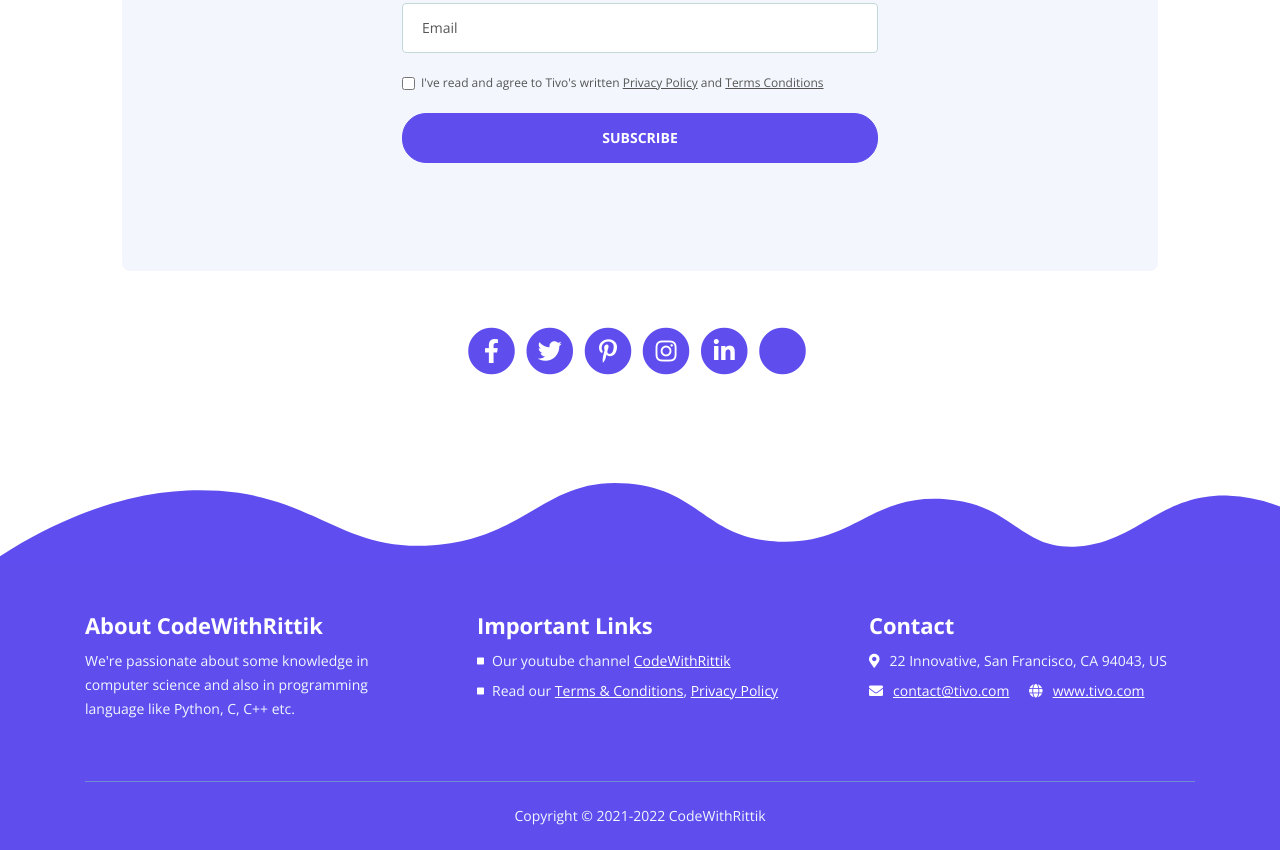
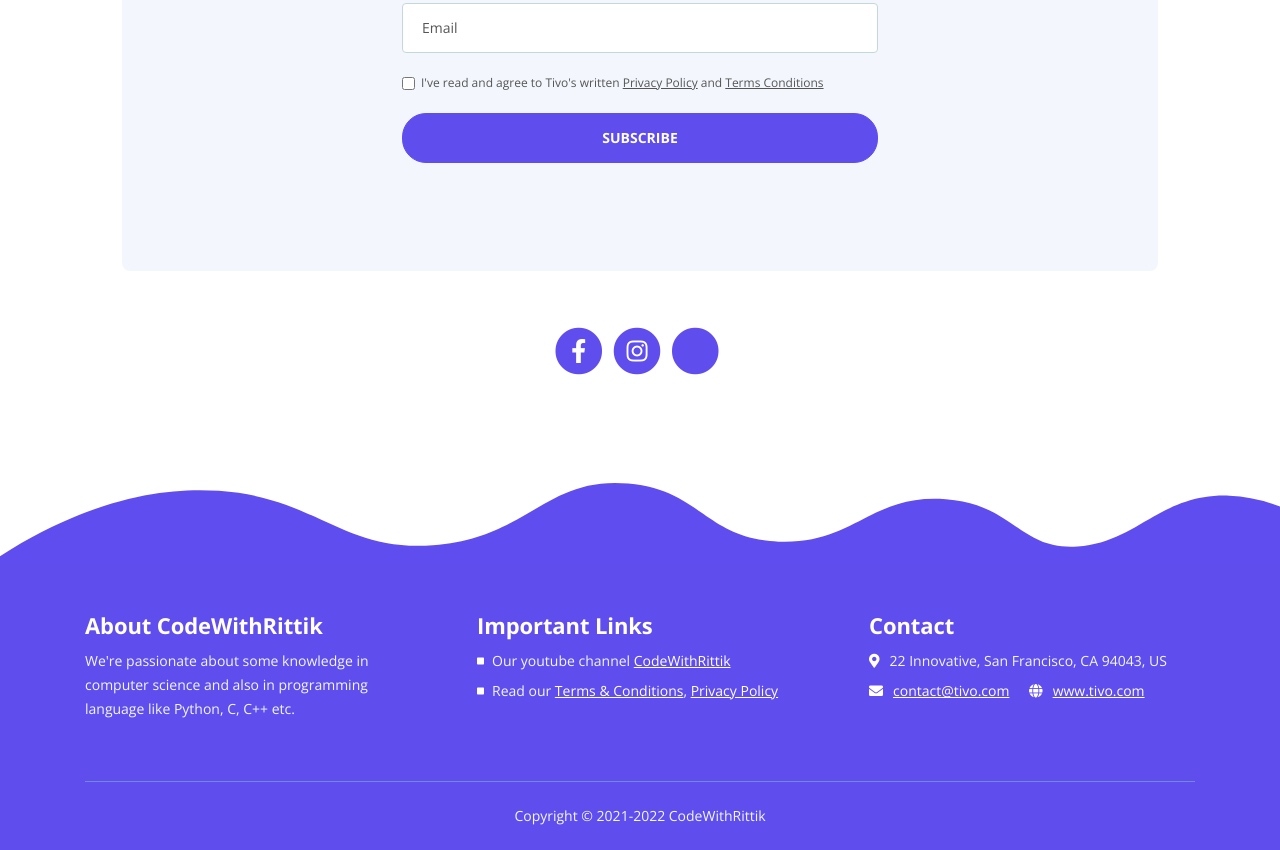
Before and after one commit to CodeWithRittik/codewithrittik.github.com, a plain HTML site: page index.html in a window 1280 px wide. Shown: the part 5328-6178 px from the top of the page. Drawn offline with nearby package versions, Linux system fonts and the light colour scheme.

```diff
--- a/index.html
+++ b/index.html
@@ -779,35 +779,19 @@
                                 <i class="fab fa-facebook-f fa-stack-1x"></i>
                             </a>
                         </span>
-                        <span class="fa-stack">
-                            <a href="#your-link">
-                                <i class="fas fa-circle fa-stack-2x"></i>
-                                <i class="fab fa-twitter fa-stack-1x"></i>
-                            </a>
-                        </span>
-                        <span class="fa-stack">
-                            <a href="#your-link">
-                                <i class="fas fa-circle fa-stack-2x"></i>
-                                <i class="fab fa-pinterest-p fa-stack-1x"></i>
-                            </a>
-                        </span>
+
                         <span class="fa-stack">
                             <a href="https://www.instagram.com/codewithrittik">
                                 <i class="fas fa-circle fa-stack-2x"></i>
                                 <i class="fab fa-instagram fa-stack-1x"></i>
                             </a>
                         </span>
-                        <span class="fa-stack">
-                            <a href="#your-link">
-                                <i class="fas fa-circle fa-stack-2x"></i>
-                                <i class="fab fa-linkedin-in fa-stack-1x"></i>
-                            </a>
-                        </span>
+
 
                         <span class="fa-stack">
                             <a href="https://github.com/CodeWithRittik/">
                                 <i class="fas fa-circle fa-stack-2x"></i>
-                                <i class="fab fa-github-in fa-stack-1x"></i>
+                                <i class="fab fa-github"></i>
                             </a>
                         </span>
 
```
